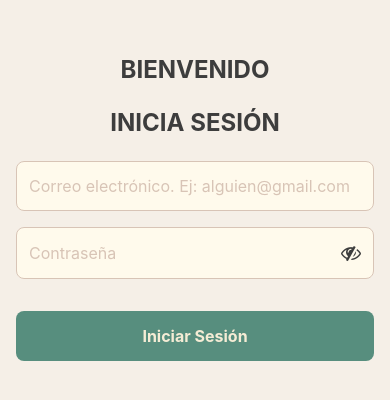
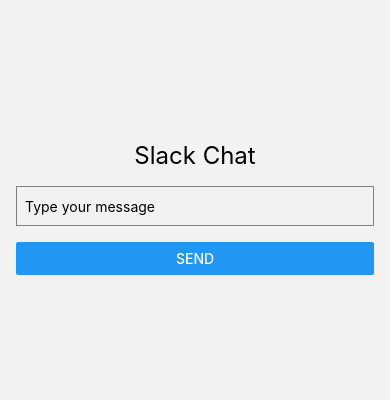
Before and after one commit to Incident-Managment/incidentApp, a React Native app: screen /Chat in a window 390 px wide. Shown: the part 214-614 px from the top of the page. Built offline with nearby package versions, Linux system fonts and the light colour scheme; no server answers.

Commit message:
feat(structure) add the new external services to the chat slack

```diff
--- a/App.js
+++ b/App.js
@@ -6,6 +6,7 @@
 import Profile from './pages/Profile';
 import Analytics from './pages/Incidents';
 import Settings from './pages/Scanner';
+import ChatGlobal from './pages/ChatGlobal';
 
 const Stack = createStackNavigator();
 
@@ -50,6 +51,11 @@
           component={Settings}
           options={{ headerShown: false }}
         />
+        <Stack.Screen
+          name="Chat"
+          component={ChatGlobal}
+          options={{ headerShown: false }}
+        />
       </Stack.Navigator>
     </NavigationContainer>
   );
--- a/components/Footer.js
+++ b/components/Footer.js
@@ -29,6 +29,10 @@
         <MaterialCommunityIcons name="cog" size={24} color={styles.navIcon.color} />
         <Text style={styles.navText}>Scanner</Text>
       </TouchableOpacity>
+      <TouchableOpacity style={styles.navButton} onPress={() => navigateTo('Chat')}>
+        <MaterialCommunityIcons name="cog" size={24} color={styles.navIcon.color} />
+        <Text style={styles.navText}>Chat</Text>
+      </TouchableOpacity>
     </View>
   );
 };
--- a/config/api.js
+++ b/config/api.js
@@ -1,6 +1,6 @@
 import axios from 'axios';
 
-export const baseURL = process.env.VITE_API_URL || 'http://192.168.3.54:3000/api/';
+export const baseURL = process.env.VITE_API_URL || 'http://192.168.1.68:3000/api/';
 
 export const fetchData = async (endpoint) => {
   try {
--- /dev/null
+++ b/pages/ChatGlobal.js
@@ -0,0 +1,65 @@
+// ChatGlobal.js
+import React, { useState } from 'react';
+import { View, TextInput, Button, Text, StyleSheet } from 'react-native';
+import axios from 'axios';
+
+const ChatGlobal = () => {
+  const [message, setMessage] = useState('');
+  const [response, setResponse] = useState('');
+
+  const sendMessage = async () => {
+    try {
+      const result = await axios.post(
+        'http://192.168.1.68:3000/api/slack/sendMessage',
+        {
+          channel: 'C08A4JGLBBQ',  // El ID del canal que deseas usar
+          text: message,           // El mensaje a enviar
+        }
+      );
+      setResponse(result.data.message || 'Message sent!'); // Respuesta del servidor
+    } catch (error) {
+      setResponse('Error sending message');
+      console.error(error);
+    }
+  };
+
+  return (
+    <View style={styles.container}>
+      <Text style={styles.title}>Slack Chat</Text>
+      <TextInput
+        style={styles.input}
+        placeholder="Type your message"
+        value={message}
+        onChangeText={setMessage}
+      />
+      <Button title="Send" onPress={sendMessage} />
+      {response && <Text style={styles.response}>{response}</Text>}
+    </View>
+  );
+};
+
+const styles = StyleSheet.create({
+  container: {
+    flex: 1,
+    justifyContent: 'center',
+    padding: 16,
+  },
+  title: {
+    fontSize: 24,
+    marginBottom: 16,
+    textAlign: 'center',
+  },
+  input: {
+    height: 40,
+    borderColor: 'gray',
+    borderWidth: 1,
+    marginBottom: 16,
+    paddingHorizontal: 8,
+  },
+  response: {
+    marginTop: 16,
+    textAlign: 'center',
+  },
+});
+
+export default ChatGlobal;
```
Also changed, not shown: 1 other file (tests, documents, lock files or other folders).
